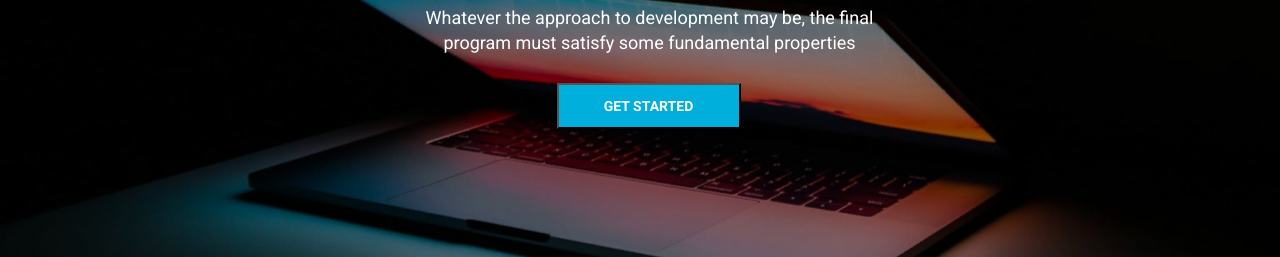
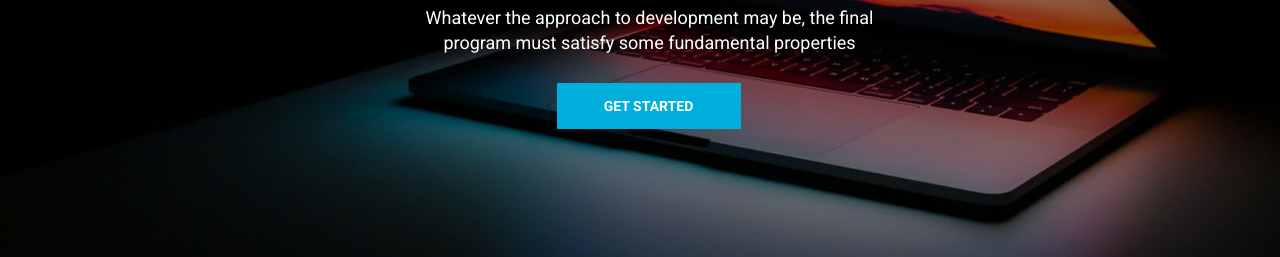
Before and after one commit to sldetlersl/web-dev, a plain HTML site: page webdev/index.html in a window 1280 px wide. Shown: the part 321-578 px from the top of the page. Drawn offline with Linux system fonts and the light colour scheme.

Commit message:
feat: delete "container" for "header__social" and create background in header

```diff
--- a/webdev/assets/style/style.css
+++ b/webdev/assets/style/style.css
@@ -25,6 +25,7 @@ a {
     line-height: 16px;
     text-transform: uppercase;
     outline: none;
+    border: none;
 }
 
 .default__btn:hover {
@@ -32,7 +33,6 @@ a {
 }
 
 header {
-    background-color: #000000;
     height: 95px;
 }
 
@@ -66,17 +66,19 @@ header {
     padding: 0 57px 0 59px;
 }
 
-.header__life {
+.header__life,
+header {
     background-image: url(../image/background-header.png);
     background-repeat: no-repeat;
-    background-position: top;
+    background-position: inherit;
+    background-attachment: fixed;
     height: 100%;
     display: flex;
     justify-content: center;
 }
 
 .header__life-content {
-    padding-top: 135px;
+    padding-top: 155px;
     margin: 0;
     max-height: 649px;
     display: flex;
@@ -98,7 +100,7 @@ header {
 .header__life-description {
     max-width: 504px;
     margin: 0 auto;
-    padding: 21px 0 28px 19px;
+    padding: 22px 0 28px 19px;
     font-weight: 400;
     font-size: 18px;
     line-height: 140%;
@@ -111,10 +113,6 @@ header {
     padding: 0 0 131px 17px;
 }
 
-.header__life-control {}
-
-.header__social {}
-
 .header__social-items {
     display: flex;
     justify-content: center;
--- a/webdev/index.html
+++ b/webdev/index.html
@@ -51,7 +51,6 @@
                     </div>
                 </div>
             </div>
-            <div class="container">
             <div class="header__social">
                 <ul class="header__social-items">
                     <li class="header__social-item">
@@ -73,8 +72,6 @@
                 </ul>
             </div>
         </div>
-        </div>
-
     </section>
     <section></section>
     <section></section>
```
Lines whose indentation alone changed are shown as unchanged.
